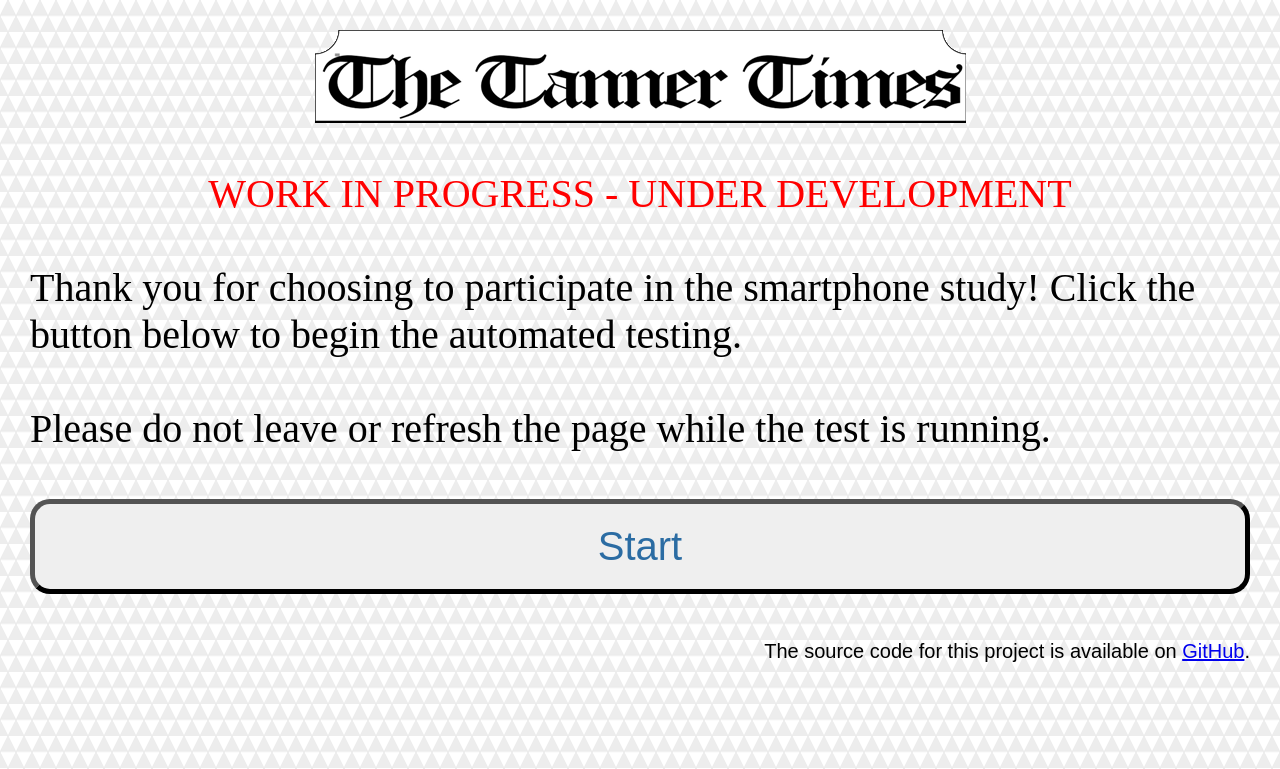
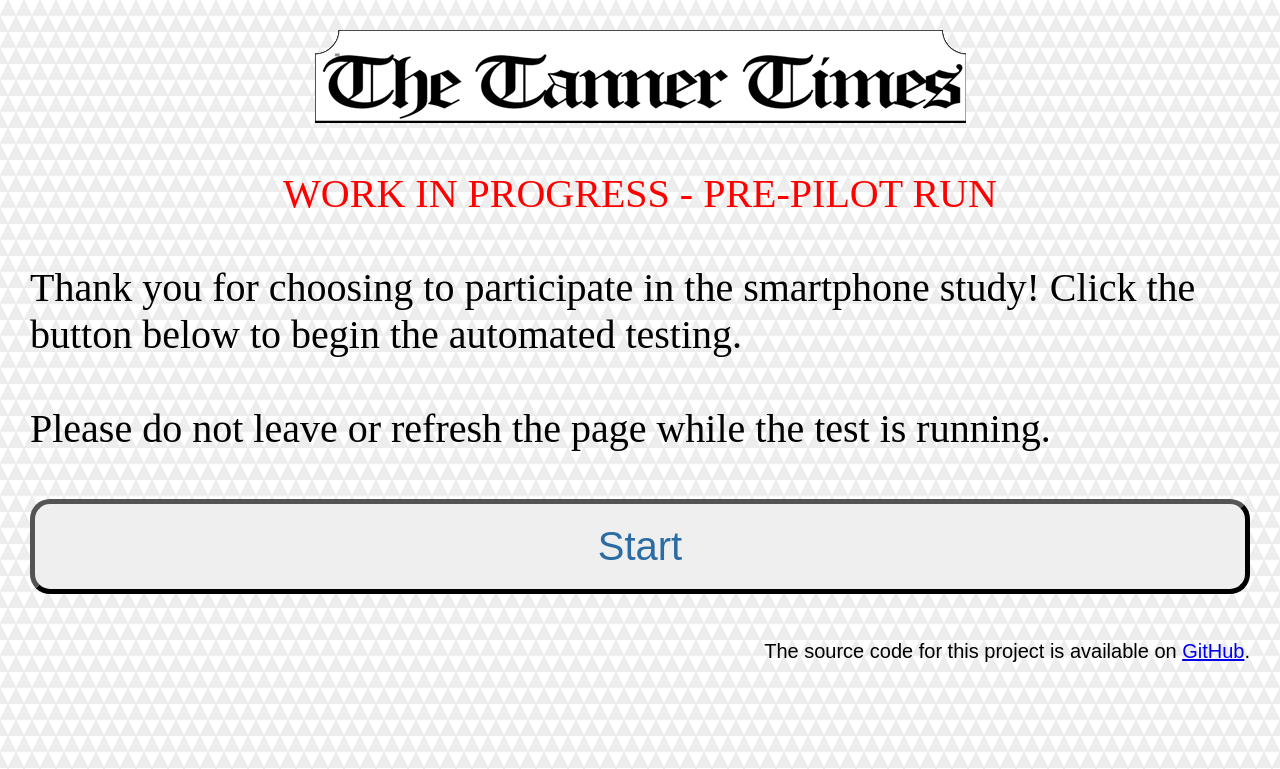
Before and after one commit to ercas/tannertimes, a PHP site: page / in a window 1280 px wide. Shown: the top 769 px of the page. Run offline with PHP 8.4, Linux system fonts and the light colour scheme; some libraries are stand-ins or nearby versions.

Commit message:
moved images into img/

```diff
--- a/avibench/benchmark.js
+++ b/avibench/benchmark.js
@@ -31,7 +31,7 @@ function runNextTask() {
         delay = 100;
     }
 
-    document.getElementById("status").innerHTML = ("Running task: " + currentTask[0] + "<br><br>");
+    document.getElementById("status").innerHTML = ("Running task: " + currentTask[0] + "<br>The page may appear to be frozen; please do not refresh or leave.<br><br>");
     completedTasks++;
     document.getElementById("progressBarFg").style.width = completedTasks/totalTasks*100 + "%";
 
--- a/avibench/index.html
+++ b/avibench/index.html
@@ -2,13 +2,13 @@
     <head>
         <meta charset=UTF-8>
         <title>The Tanner Times Phone Study</title>
-        <link rel=icon type=image/png href=favicon.png sizes=32x32>
+        <link rel=icon type=image/png href=img/favicon.png sizes=32x32>
         <link rel=stylesheet type=text/css href=style.css>
     </head>
     <body>
-        <a target=_blank href=http://thetannertimes.net><img id=header src=header.png></a>
+        <a target=_blank href=http://thetannertimes.net><img id=header src=img/header.png></a>
         <br>
-        <div class=error>WORK IN PROGRESS - UNDER DEVELOPMENT<br><br></div>
+        <div class=error>WORK IN PROGRESS - PRE-PILOT RUN<br><br></div>
         <div id=status>
             Thank you for choosing to participate in the smartphone study! Click the button below to begin the automated testing.
             <br>
--- a/avibench/style.css
+++ b/avibench/style.css
@@ -4,7 +4,7 @@ blue: #2b6ca3
 grey: #f0f0f0
 */
 body {
-    background-image: url("background.png");
+    background-image: url("img/background.png");
     background-repeat: repeat;
     font-size: 40px;
     margin: 30px;
```
Also changed, not shown: avibench/submit.php (+4 -4 lines), avibench/img/background.png (renamed from avibench/background.png), avibench/img/favicon.png (renamed from avibench/favicon.png), avibench/img/header.png (renamed from avibench/header.png), 1 other file.
